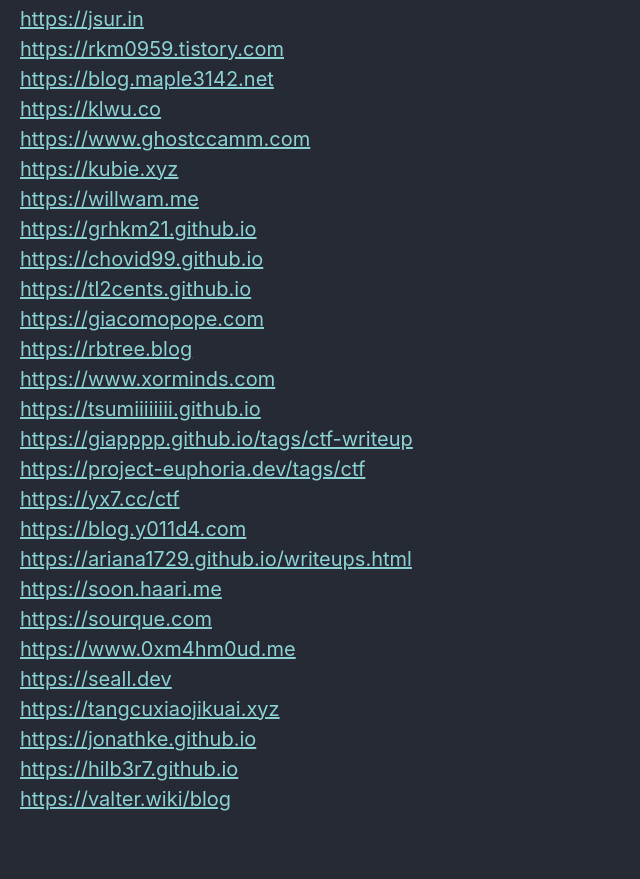
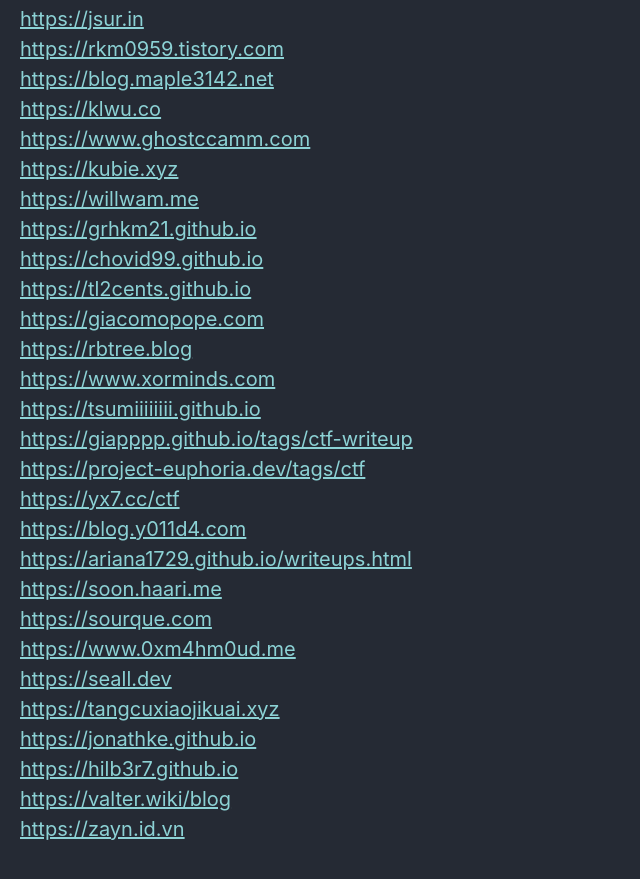
Before and after one commit to Connor-McCartney/Connor-McCartney.github.io, a Jekyll site: the page built from _pages/misc/resources.md, in a window 1280 px wide and 900 px high, scrolled down 2716 px. Shown: the top 879 px of the window, without its empty margins (0-640 px from the left). Built offline with Jekyll 4.4.1, drawn with Linux system fonts in a browser that asks for light colours; cached includes are drawn as plain includes.

Commit message:
Update resources.md

```diff
--- a/_pages/misc/resources.md
+++ b/_pages/misc/resources.md
@@ -111,3 +111,4 @@ NTT <https://eprint.iacr.org/2024/585.pdf> <br>
 <https://jonathke.github.io> <br>
 <https://hilb3r7.github.io> <br>
 <https://valter.wiki/blog> <br>
+<https://zayn.id.vn> <br>
```
